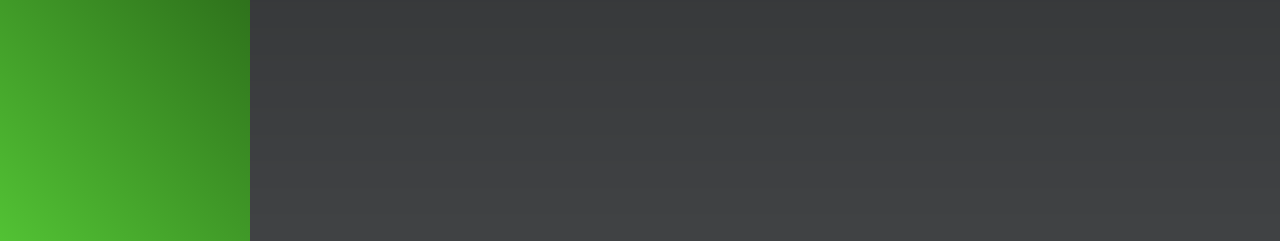
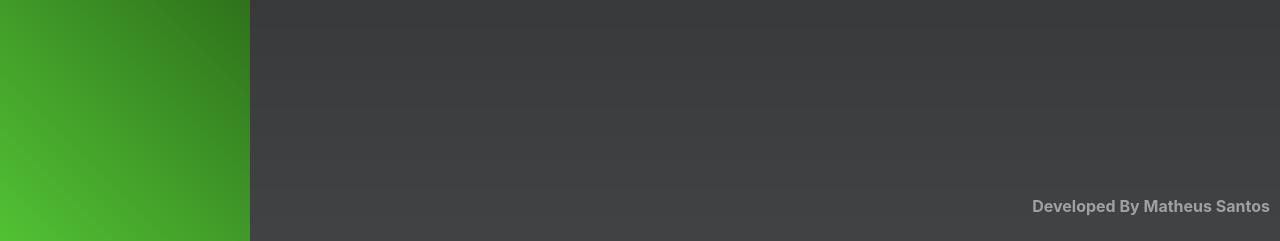
Before and after one commit to Matheus-SS/Html, a PHP site: page / in a window 1280 px wide. Shown: the part 559-800 px from the top of the page. Run offline with PHP 8.4, Linux system fonts and the light colour scheme; the visitor is signed in with stand-in values (Sample User, id 1); tables that the repository leaves empty or names only in its code hold one stand-in row (values such as "Sample post"); data that the repository does not hold is empty.

Commit message:
adicionando footer e faviicon

```diff
--- a/projeto_caixaeletronico/add-transacao.php
+++ b/projeto_caixaeletronico/add-transacao.php
@@ -35,5 +35,9 @@ include 'includes/info.php';
 	</form>
 </div>
 </div>
+
+<footer>
+		Developed By Matheus Santos
+	</footer>
 </body>
 </html>
--- a/projeto_caixaeletronico/assets/css/style.css
+++ b/projeto_caixaeletronico/assets/css/style.css
@@ -1,4 +1,10 @@
 /*CSS LOGIN*/
+
+html{
+	min-height: 100%;
+    position: relative; /* COLOCANDO ESSES DOIS ATRIBUTOS JUNTO COM O BOTTOM 0 e POSITION ABSOLUTE NO FOOTER. O FOOTER FICARA NO FINAL DA PAGINA SEMPRE*/
+
+}
 body{
 	background-image: url("../img/bgBlack.jpg");
 	background-attachment: fixed;
@@ -86,6 +92,7 @@ body{
 .content{
 margin-left: 250px;
 padding: 20px;
+margin-bottom: 70px;
 }
 .content h3 {
  color: #fff;
@@ -125,7 +132,19 @@ border: solid 2px;
 font-size: 13px;
 font-weight: bolder;
 }
-
+footer{
+	width: 100%;
+	height: 70px;
+	opacity: 0.5;
+	line-height: 70px;
+	text-align: right;
+	position: absolute;
+	bottom: 0;
+	padding-right: 10px;
+    color: #fff;
+    font-weight: 700;
+    box-sizing: border-box;
+}
 /*--------MEDIA QUERIE----------*/
 @media (max-width: 600px){
 .sidebar{
--- a/projeto_caixaeletronico/includes/config.php
+++ b/projeto_caixaeletronico/includes/config.php
@@ -1,5 +1,5 @@
 <?php //conexao com o banco
-$dsn = "mysql:dbname=projeto_caixaeletronico;host=localhost;charset=utf8";
+$dsn = "mysql:dbname=projeto_caixaeletronica;host=localhost;charset=utf8";
 $dbuser="root";
 $dbpass="";
 try{
--- a/projeto_caixaeletronico/includes/header.php
+++ b/projeto_caixaeletronico/includes/header.php
@@ -1,3 +1,4 @@
+    <link rel="shortcut icon" href="assets/img/favicon.ico"/>
     <meta charset="UTF-8"/>
 	<meta name="viewport" content="width=device-width, initial-scale=1.0"/>
 	<link rel="stylesheet" type="text/css" href="assets/css/bootstrap.min.css">
--- a/projeto_caixaeletronico/index.php
+++ b/projeto_caixaeletronico/index.php
@@ -59,7 +59,12 @@ include 'includes/info.php';
 			</table>
 		</div>
 	</div>
+
+
 </div>
 
+	<footer>
+		Developed By Matheus Santos
+	</footer>
 </body>
 </html>
--- a/projeto_caixaeletronico/login.php
+++ b/projeto_caixaeletronico/login.php
@@ -6,6 +6,7 @@ session_start();
 <!DOCTYPE html>
 <html>
 <head>
+
 	<title>Caixa Eletronico</title>
 	<?php include "includes/header.php"?>
 </head>
@@ -42,5 +43,8 @@ session_start();
 		<input type="submit" value="Entrar">
 	</form>
 </div>
+<footer>
+		Developed By Matheus Santos
+	</footer>
 </body>
 </html>
```
Also changed, not shown: projeto_caixaeletronico/assets/img/favicon.ico (added).
